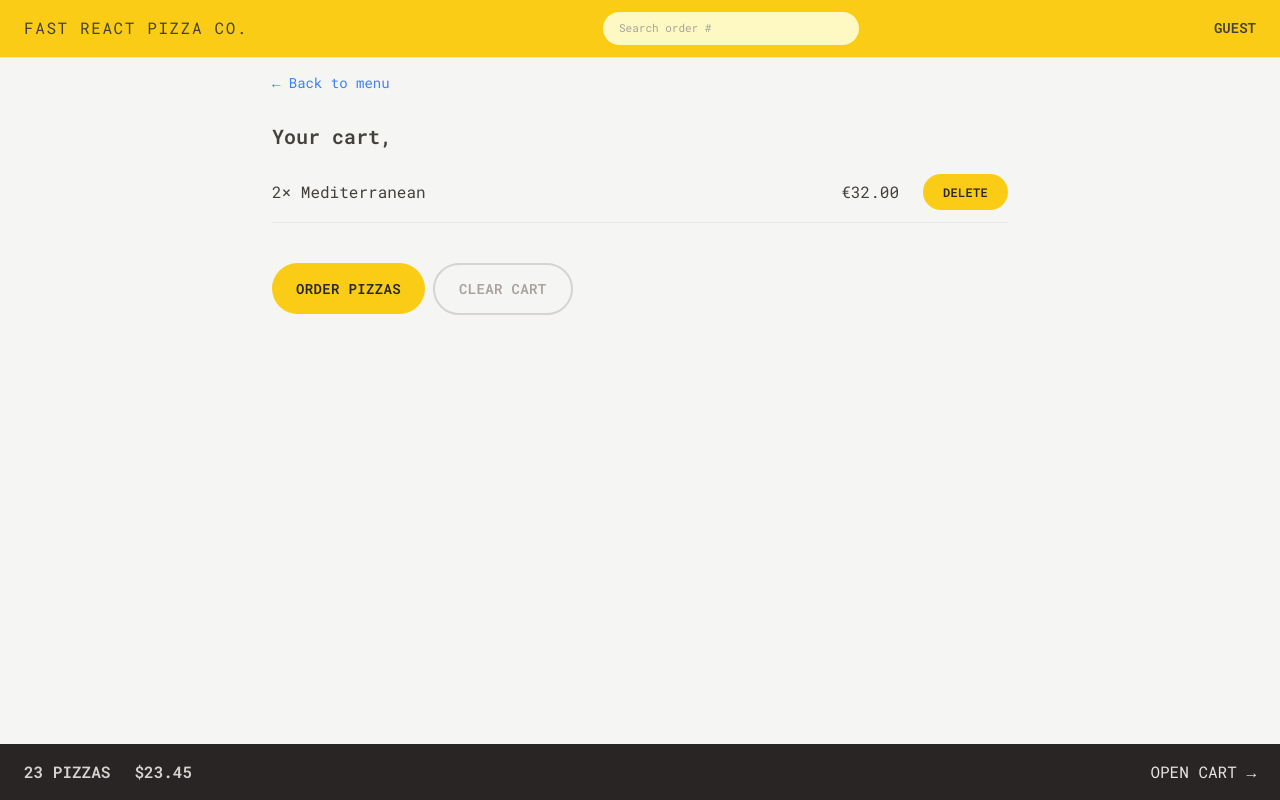
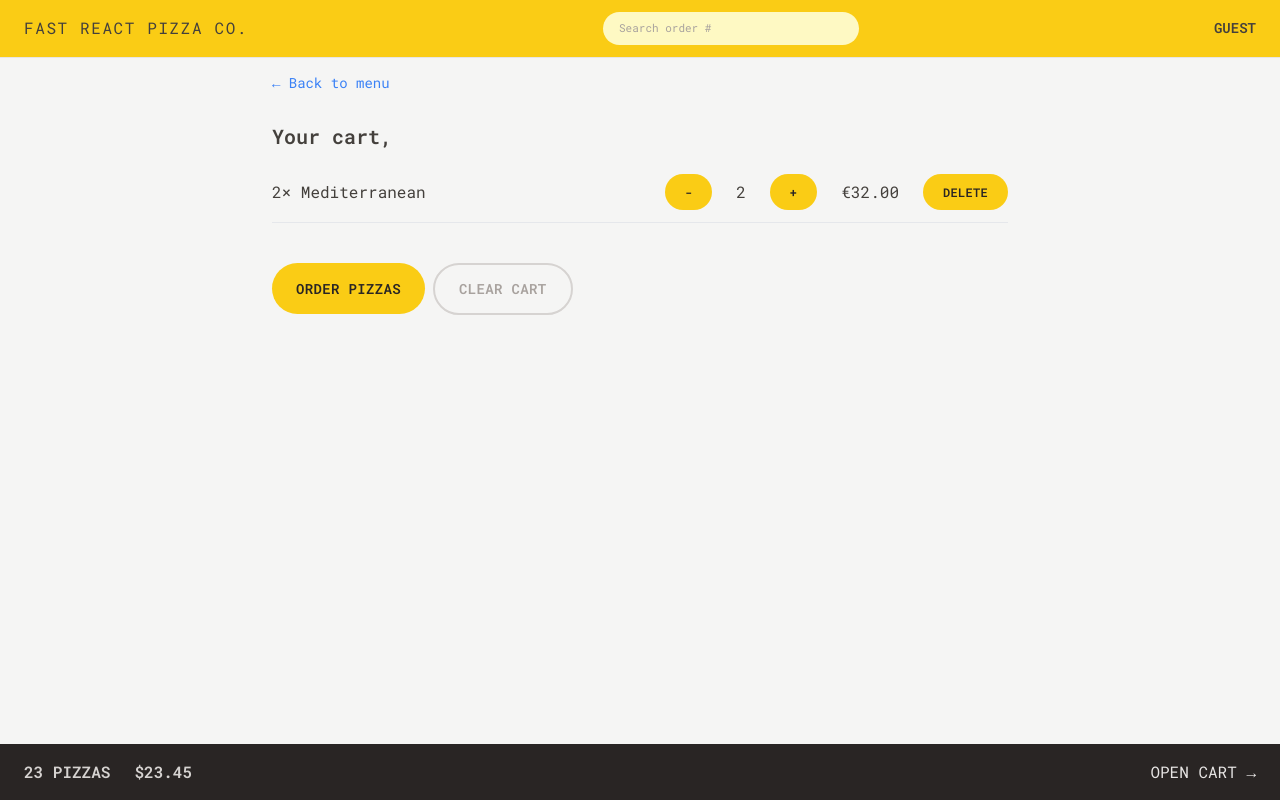
Before and after one commit to JoseAlbDR/react-pizza-shop, a React (Vite) app: page /cart in a window 1280 px wide. Built offline with nearby package versions, Linux system fonts and the light colour scheme.

Commit message:
feat: add handleDelete, handleIncrease and handleDecrease functions to CartItem component

```diff
--- a/src/features/cart/CartItem.jsx
+++ b/src/features/cart/CartItem.jsx
@@ -1,8 +1,27 @@
+import { useDispatch, useSelector } from 'react-redux';
 import Button from '../../ui/Button';
 import { formatCurrency } from '../../utils/helpers';
+import {
+  deletePizza,
+  increasePizzaQuantity,
+  decreasePizzaQuantity,
+} from './cartSlice';
 
 function CartItem({ item }) {
   const { pizzaId, name, quantity, totalPrice } = item;
+  const dispatch = useDispatch();
+
+  function handleDelete() {
+    dispatch(deletePizza(pizzaId));
+  }
+
+  function handleIncrease() {
+    dispatch(increasePizzaQuantity(pizzaId));
+  }
+
+  function handleDecrease() {
+    dispatch(decreasePizzaQuantity(pizzaId));
+  }
 
   return (
     <li className="py-3 sm:flex sm:items-center sm:justify-between">
@@ -10,8 +29,17 @@ function CartItem({ item }) {
         {quantity}&times; {name}
       </p>
       <div className="flex items-center justify-between sm:gap-6">
+        <Button type="small" onClick={handleDecrease}>
+          -
+        </Button>
+        <p>{quantity}</p>
+        <Button type="small" onClick={handleIncrease}>
+          +
+        </Button>
         <p>{formatCurrency(totalPrice)}</p>
-        <Button type="small">Delete</Button>
+        <Button onClick={handleDelete} type="small">
+          Delete
+        </Button>
       </div>
     </li>
   );
```
